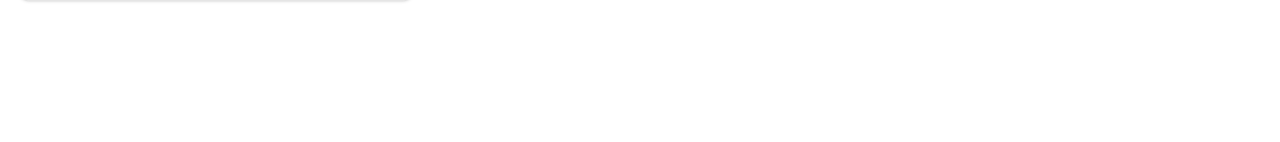
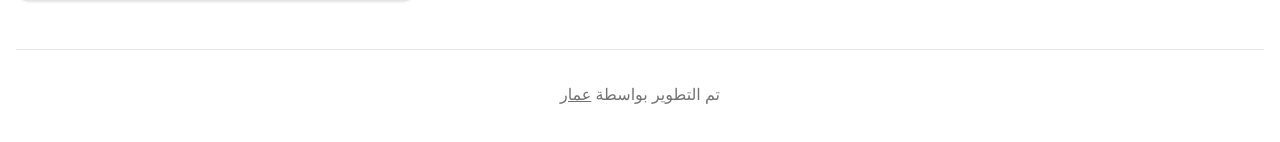
Before and after one commit to AmmarCodes/Arabic-web-fonts-picker, a React (Vite) app: page / in a window 1280 px wide. Shown: the part 1488-1630 px from the top of the page. Before the commit the page ends 1537 px from the top, so only its background shows below. Built offline with nearby package versions, Linux system fonts and the light colour scheme; a web font is replaced by a local one.

Commit message:
Apply final enhancements

```diff
--- a/src/components/font-picker.tsx
+++ b/src/components/font-picker.tsx
@@ -159,6 +159,15 @@ body { font-family: ${bodyFont.value}; }
           </div>
         </div>
       </div>
+
+      <footer className="text-center text-muted-foreground py-8 border-t">
+        <p>
+          تم التطوير بواسطة{" "}
+          <a href="#" className="underline hover:text-primary">
+            عمار
+          </a>
+        </p>
+      </footer>
     </div>
   );
 }
--- a/src/data/fonts.ts
+++ b/src/data/fonts.ts
@@ -1,6 +1,5 @@
 export interface Font {
   name: string;
-  arabicName: string;
   value: string; // CSS font-family value
   url: string; // Google Fonts URL
   category: 'serif' | 'sans-serif' | 'display' | 'handwriting';
@@ -16,98 +15,84 @@ export interface FontCombination {
 export const fonts: Font[] = [
   {
     name: 'Cairo',
-    arabicName: 'القاهرة',
     value: '"Cairo", sans-serif',
     url: 'https://fonts.googleapis.com/css2?family=Cairo:wght@200..1000&display=swap',
     category: 'sans-serif',
   },
   {
     name: 'Tajawal',
-    arabicName: 'تجوال',
     value: '"Tajawal", sans-serif',
     url: 'https://fonts.googleapis.com/css2?family=Tajawal:wght@200;300;400;500;700;800;900&display=swap',
     category: 'sans-serif',
   },
   {
     name: 'Almarai',
-    arabicName: 'المراعي',
     value: '"Almarai", sans-serif',
     url: 'https://fonts.googleapis.com/css2?family=Almarai:wght@300;400;700;800&display=swap',
     category: 'sans-serif',
   },
   {
     name: 'IBM Plex Sans Arabic',
-    arabicName: 'آي بي إم بليكس',
     value: '"IBM Plex Sans Arabic", sans-serif',
     url: 'https://fonts.googleapis.com/css2?family=IBM+Plex+Sans+Arabic:wght@100;200;300;400;500;600;700&display=swap',
     category: 'sans-serif',
   },
   {
     name: 'Noto Kufi Arabic',
-    arabicName: 'نوتو كوفي',
     value: '"Noto Kufi Arabic", sans-serif',
     url: 'https://fonts.googleapis.com/css2?family=Noto+Kufi+Arabic:wght@100..900&display=swap',
     category: 'sans-serif',
   },
   {
     name: 'Noto Naskh Arabic',
-    arabicName: 'نوتو نسخ',
     value: '"Noto Naskh Arabic", serif',
     url: 'https://fonts.googleapis.com/css2?family=Noto+Naskh+Arabic:wght@400..700&display=swap',
     category: 'serif',
   },
   {
     name: 'Amiri',
-    arabicName: 'الأميري',
     value: '"Amiri", serif',
     url: 'https://fonts.googleapis.com/css2?family=Amiri:ital,wght@0,400;0,700;1,400;1,700&display=swap',
     category: 'serif',
   },
   {
     name: 'Aref Ruqaa',
-    arabicName: 'عارف رقعة',
     value: '"Aref Ruqaa", serif',
     url: 'https://fonts.googleapis.com/css2?family=Aref+Ruqaa:wght@400;700&display=swap',
     category: 'serif',
   },
   {
     name: 'Lalezar',
-    arabicName: 'لاليزار',
     value: '"Lalezar", display',
     url: 'https://fonts.googleapis.com/css2?family=Lalezar&display=swap',
     category: 'display',
   },
   {
     name: 'Rakkas',
-    arabicName: 'رقاص',
     value: '"Rakkas", display',
     url: 'https://fonts.googleapis.com/css2?family=Rakkas&display=swap',
     category: 'display',
   },
    {
     name: 'Changa',
-    arabicName: 'تشانغا',
     value: '"Changa", sans-serif',
     url: 'https://fonts.googleapis.com/css2?family=Changa:wght@200..800&display=swap',
     category: 'sans-serif',
   },
   {
     name: 'El Messiri',
-    arabicName: 'المسيري',
     value: '"El Messiri", sans-serif',
     url: 'https://fonts.googleapis.com/css2?family=El+Messiri:wght@400..700&display=swap',
     category: 'sans-serif',
   },
   {
     name: 'Mada',
-    arabicName: 'مدى',
     value: '"Mada", sans-serif',
     url: 'https://fonts.googleapis.com/css2?family=Mada:wght@200..900&display=swap',
     category: 'sans-serif',
   },
   {
     name: 'Readex Pro',
-    arabicName: 'ريدكس برو',
     value: '"Readex Pro", sans-serif',
     url: 'https://fonts.googleapis.com/css2?family=Readex+Pro:wght@160..700&display=swap',
     category: 'sans-serif',
--- a/src/index.css
+++ b/src/index.css
@@ -62,7 +62,7 @@
   --card-foreground: oklch(0.145 0 0);
   --popover: oklch(1 0 0);
   --popover-foreground: oklch(0.145 0 0);
-  --primary: oklch(0.205 0 0);
+  --primary: oklch(0.35 0.15 265); /* Deep Indigo */
   --primary-foreground: oklch(0.985 0 0);
   --secondary: oklch(0.97 0 0);
   --secondary-foreground: oklch(0.205 0 0);
```
